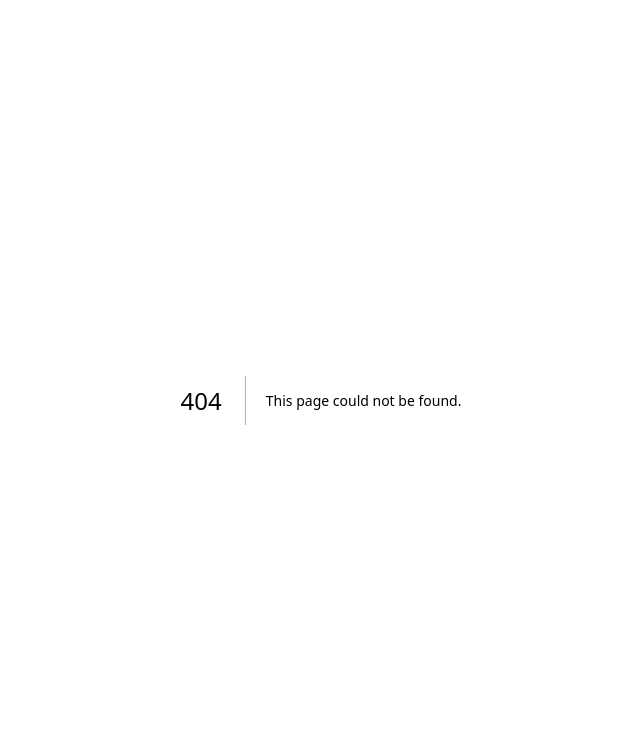
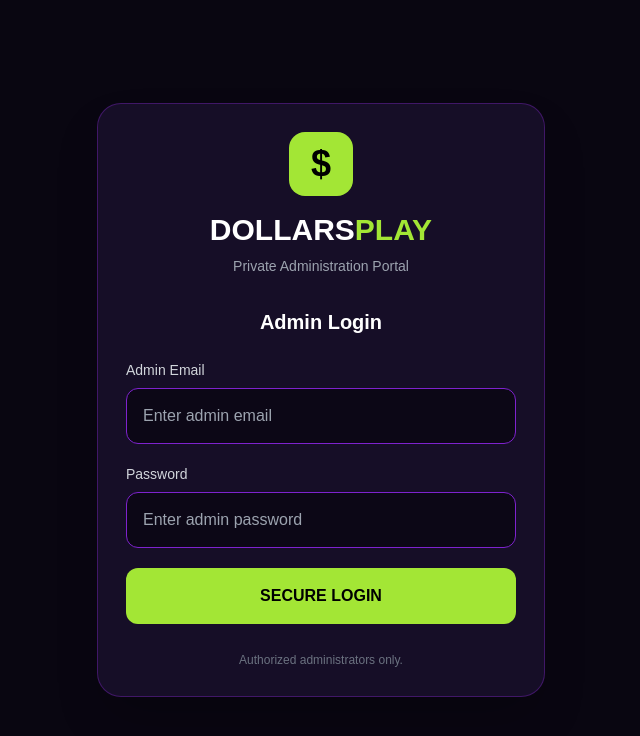
Before and after one commit to stackorbitstudio/DOLLARSPLAY-ADMIN-PANEL, a Next.js app: page /login in a window 1280 px wide. Before the commit this address had no page. Shown: the top 736 px of the page, without its empty margins (319-959 px from the left). Built offline with nearby package versions, Linux system fonts and the light colour scheme; no server answers.

Commit message:
Create page.tsx

```diff
--- /dev/null
+++ b/app/login/page.tsx
@@ -0,0 +1,126 @@
+
+"use client";
+
+import { useState } from "react";
+import { signInWithEmailAndPassword, signOut } from "firebase/auth";
+import { doc, getDoc } from "firebase/firestore";
+import { auth, db } from "../../lib/firebase";
+
+export default function AdminLoginPage() {
+  const [email, setEmail] = useState("");
+  const [password, setPassword] = useState("");
+  const [loading, setLoading] = useState(false);
+  const [error, setError] = useState("");
+
+  async function handleLogin(e: React.FormEvent<HTMLFormElement>) {
+    e.preventDefault();
+    setError("");
+    setLoading(true);
+
+    try {
+      const credential = await signInWithEmailAndPassword(
+        auth,
+        email.trim().toLowerCase(),
+        password
+      );
+
+      await credential.user.reload();
+
+      if (!credential.user.emailVerified) {
+        await signOut(auth);
+        setError("Please verify your email first.");
+        return;
+      }
+
+      const adminDoc = await getDoc(
+        doc(db, "admins", credential.user.uid)
+      );
+
+      if (!adminDoc.exists() || adminDoc.data().active !== true) {
+        await signOut(auth);
+        setError("You are not authorized to access the Admin Panel.");
+        return;
+      }
+
+      window.location.replace("/dashboard/");
+    } catch {
+      setError("Login failed. Check your email and password.");
+    } finally {
+      setLoading(false);
+    }
+  }
+
+  return (
+    <main className="flex min-h-screen items-center justify-center bg-[#090611] px-4 py-8">
+      <div className="w-full max-w-md rounded-3xl border border-purple-800/50 bg-[#160e27] p-7 shadow-2xl">
+        <div className="mb-8 text-center">
+          <div className="mx-auto mb-4 flex h-16 w-16 items-center justify-center rounded-2xl bg-lime-400 text-4xl font-black text-black">
+            $
+          </div>
+
+          <h1 className="text-3xl font-extrabold text-white">
+            DOLLARS<span className="text-lime-400">PLAY</span>
+          </h1>
+
+          <p className="mt-2 text-sm text-gray-400">
+            Private Administration Portal
+          </p>
+        </div>
+
+        <h2 className="mb-6 text-center text-xl font-bold text-white">
+          Admin Login
+        </h2>
+
+        <form onSubmit={handleLogin} className="space-y-5">
+          <div>
+            <label className="mb-2 block text-sm text-gray-300">
+              Admin Email
+            </label>
+            <input
+              type="email"
+              required
+              autoComplete="username"
+              value={email}
+              onChange={(e) => setEmail(e.target.value)}
+              placeholder="Enter admin email"
+              className="h-14 w-full rounded-xl border border-purple-700 bg-[#0c0716] px-4 text-white outline-none focus:border-lime-400"
+            />
+          </div>
+
+          <div>
+            <label className="mb-2 block text-sm text-gray-300">
+              Password
+            </label>
+            <input
+              type="password"
+              required
+              autoComplete="current-password"
+              value={password}
+              onChange={(e) => setPassword(e.target.value)}
+              placeholder="Enter admin password"
+              className="h-14 w-full rounded-xl border border-purple-700 bg-[#0c0716] px-4 text-white outline-none focus:border-lime-400"
+            />
+          </div>
+
+          {error && (
+            <p className="rounded-xl bg-red-500/10 p-3 text-sm text-red-400">
+              {error}
+            </p>
+          )}
+
+          <button
+            type="submit"
+            disabled={loading}
+            className="w-full rounded-xl bg-lime-400 py-4 font-bold text-black hover:bg-lime-300 disabled:opacity-50"
+          >
+            {loading ? "Checking Access..." : "SECURE LOGIN"}
+          </button>
+        </form>
+
+        <p className="mt-7 text-center text-xs text-gray-500">
+          Authorized administrators only.
+        </p>
+      </div>
+    </main>
+  );
+        }
```
